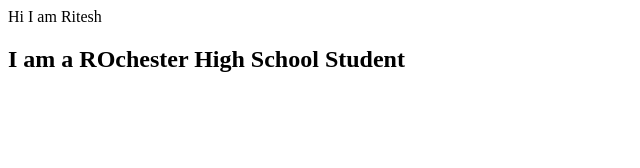
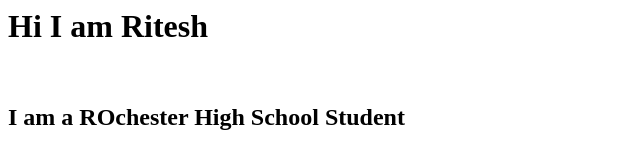
Before and after one commit to riteshrajas/boom, a plain HTML site: page index.html in a window 1280 px wide. Shown: the whole page, without its empty margins (0-640 px from the left). Drawn offline with Linux system fonts and the light colour scheme.

Commit message:
vhivivhivi

```diff
--- a/index.html
+++ b/index.html
@@ -1,6 +1,6 @@
 <html>
     <body>
-        <hi>Hi I am Ritesh</hi><br>
+        <h1>Hi I am Ritesh</h1><br>
         <h2>I am  a ROchester High School Student</h2>
     </body>
 </html>
```
